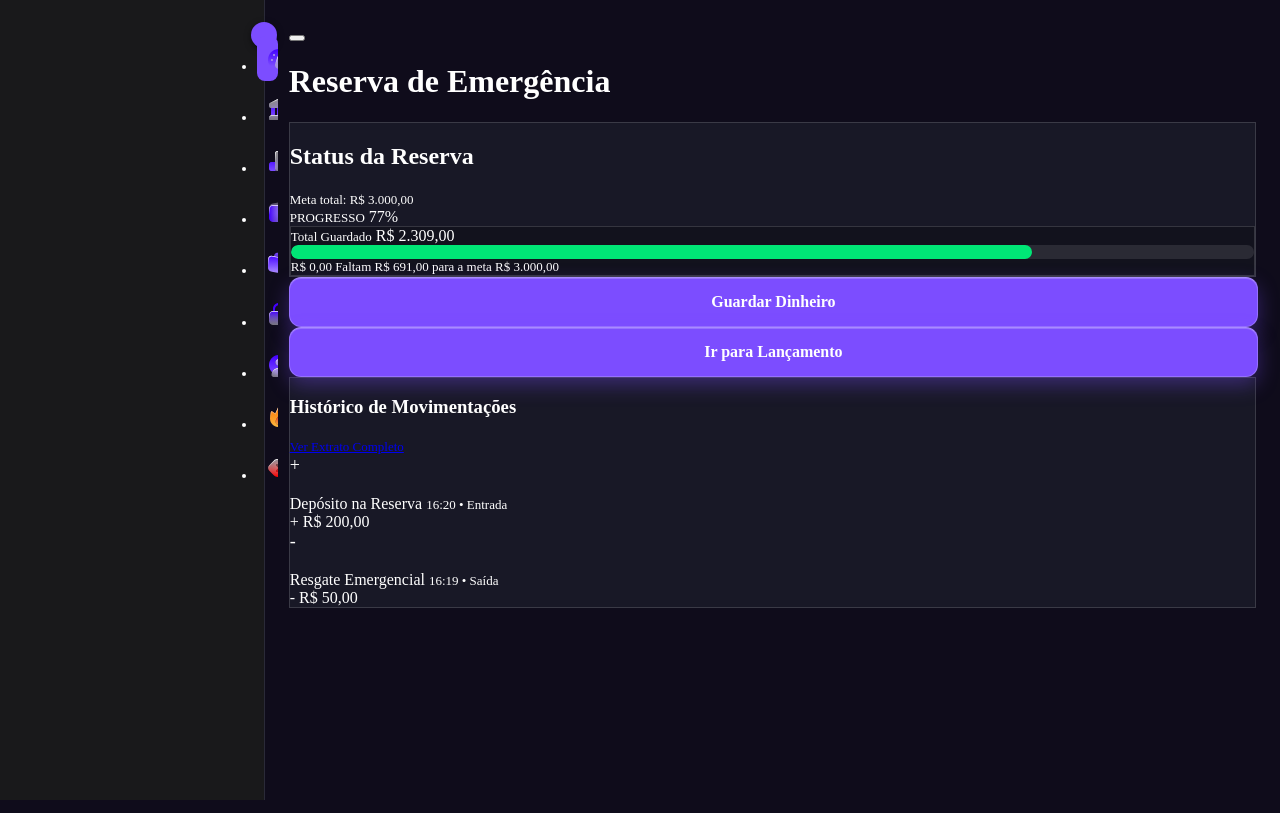
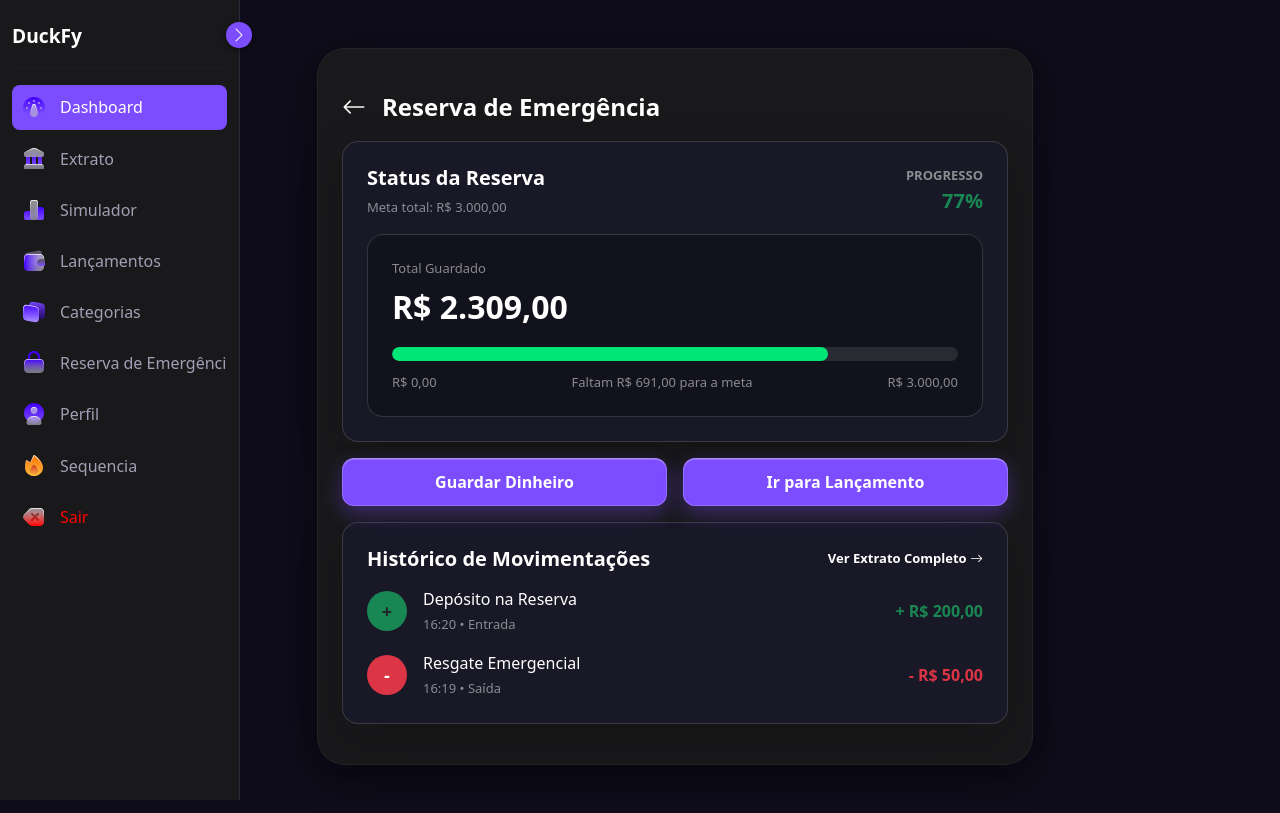
Before and after one commit to migueldinois/DuckFy, a Flask app: page /reserva_emergencia in a window 1280 px wide. Run offline with Flask 3, Linux system fonts and the light colour scheme.

Commit message:
refactor: ajustar a estrutura e os estilos do layout, melhorar a acessibilidade e a navegação da sidebar

```diff
--- a/templates/layout.html
+++ b/templates/layout.html
@@ -1,14 +1,18 @@
 <!DOCTYPE html>
-<html lang="pt-BR">
+<html lang="pt-br">
 
 <head>
   <meta charset="UTF-8">
   <meta name="viewport" content="width=device-width, initial-scale=1.0">
+  <title>DuckFy</title>
 
-    <title>{% block title %}DuckFy{% endblock %}</title>
+  <!-- Bootstrap 5 CSS & Icons -->
+  <link href="https://cdn.jsdelivr.net/npm/bootstrap@5.3.3/dist/css/bootstrap.min.css" rel="stylesheet">
+  <link rel="stylesheet" href="https://cdn.jsdelivr.net/npm/bootstrap-icons@1.11.3/font/bootstrap-icons.min.css">
 
   <!-- Ficheiros CSS -->
   <link rel="stylesheet" href="{{ url_for('static', filename='css/layout.css') }}">
+  <link rel="stylesheet" href="/static/css/extrato.css">
 
 
   {% block extra_css %}
@@ -18,15 +22,18 @@
 <body class="app-body">
 
   <div class="app-container">
+    <!-- Sidebar / Navegação Principal (Começa fechada) -->
+    <aside class="sidebar collapsed" id="sidebar">
+      <!-- Botão para Expandir/Recolher -->
+      <button class="sidebar-toggle-btn d-none d-md-flex" id="sidebarToggle" type="button" title="Alternar Menu">
+        <i class="bi bi-chevron-right" id="toggleIcon"></i>
+      </button>
 
-        <!-- Sidebar -->
-        <aside class="sidebar collapsed" id="sidebar">
+      <a href="/dashboard" class="sidebar-brand">
+        <span class="brand-text">DuckFy</span>
+      </a>
 
-            <button class="sidebar-toggle-btn d-none d-md-flex"
-                id="sidebarToggle"
-                type="button"
-                title="Alternar Menu"
-                aria-label="Alternar menu">
+      <hr class="sidebar-divider">
 
       <ul class="sidebar-menu list-unstyled">
         <li>
@@ -88,70 +95,17 @@
       </ul>
     </aside>
 
-            <a href="/dashboard" class="sidebar-brand">
-                <span class="brand-text">DuckFy</span>
-            </a>
-
-            <hr class="sidebar-divider">
-
-            <ul class="sidebar-menu list-unstyled">
-
-                <li>
-                    <a href="/dashboard" class="sidebar-link" title="Dashboard">
-                        <img src="{{ url_for('static', filename='img/icons/dashboard.svg') }}"
-                            alt="Dashboard" class="sidebar-icon">
-                        <span class="brand-text">Dashboard</span>
-                    </a>
-                </li>
-
-                <li>
-                    <a href="/extrato" class="sidebar-link" title="Extrato">
-                        <img src="{{ url_for('static', filename='img/icons/extrato.svg') }}"
-                            alt="Extrato" class="sidebar-icon">
-                        <span class="brand-text">Extrato</span>
-                    </a>
-                </li>
-
-                <li>
-                    <a href="/lancamento" class="sidebar-link" title="Simulador de Patrimônio">
-                        <img src="{{ url_for('static', filename='img/icons/simulador.svg') }}"
-                            alt="Simulador de Patrimônio" class="sidebar-icon">
-                        <span class="brand-text">Simulador</span>
-                    </a>
-                </li>
-
-                <li>
-                    <a href="/perfil" class="sidebar-link" title="Perfil">
-                        <img src="{{ url_for('static', filename='img/icons/perfill.svg') }}"
-                            alt="Perfil" class="sidebar-icon">
-                        <span class="brand-text">Perfil</span>
-                    </a>
-                </li>
-
-                <!-- Sair da conta -->
-                <li class="mt-auto">
-                    <a href="/logout" class="sidebar-logout" title="Sair">
-                        <img src="{{ url_for('static', filename='img/icons/logout.svg') }}"
-                            alt="Sair" class="sidebar-icon">
-                        <span class="brand-text">Sair</span>
-                    </a>
-                </li>
-
-            </ul>
-        </aside>
-
-        <!-- Conteúdo da página -->
+    <!-- Conteúdo Principal -->
     <main class="main-content">
       {% block content %}
       {% endblock %}
     </main>
-
   </div>
 
-    <!-- Barra inferior -->
+  <!-- A tua Bottom Bar existente -->
   {% include 'components/bottom_bar.html' %}
 
-    <!-- Controle da sidebar -->
+  <!-- Toggle JS simples da Sidebar -->
   <script>
     const sidebar = document.getElementById('sidebar');
     const toggleBtn = document.getElementById('sidebarToggle');
@@ -159,7 +113,6 @@
 
     toggleBtn?.addEventListener('click', () => {
       sidebar.classList.toggle('collapsed');
-
       toggleIcon.classList.toggle('bi-chevron-right');
       toggleIcon.classList.toggle('bi-chevron-left');
     });
@@ -167,9 +120,6 @@
 
   <!-- Bootstrap JS -->
   <script src="https://cdn.jsdelivr.net/npm/bootstrap@5.3.3/dist/js/bootstrap.bundle.min.js"></script>
-
-    {% block scripts %}{% endblock %}
-
 </body>
 
 </html>
```
Lines whose indentation alone changed are shown as unchanged.
